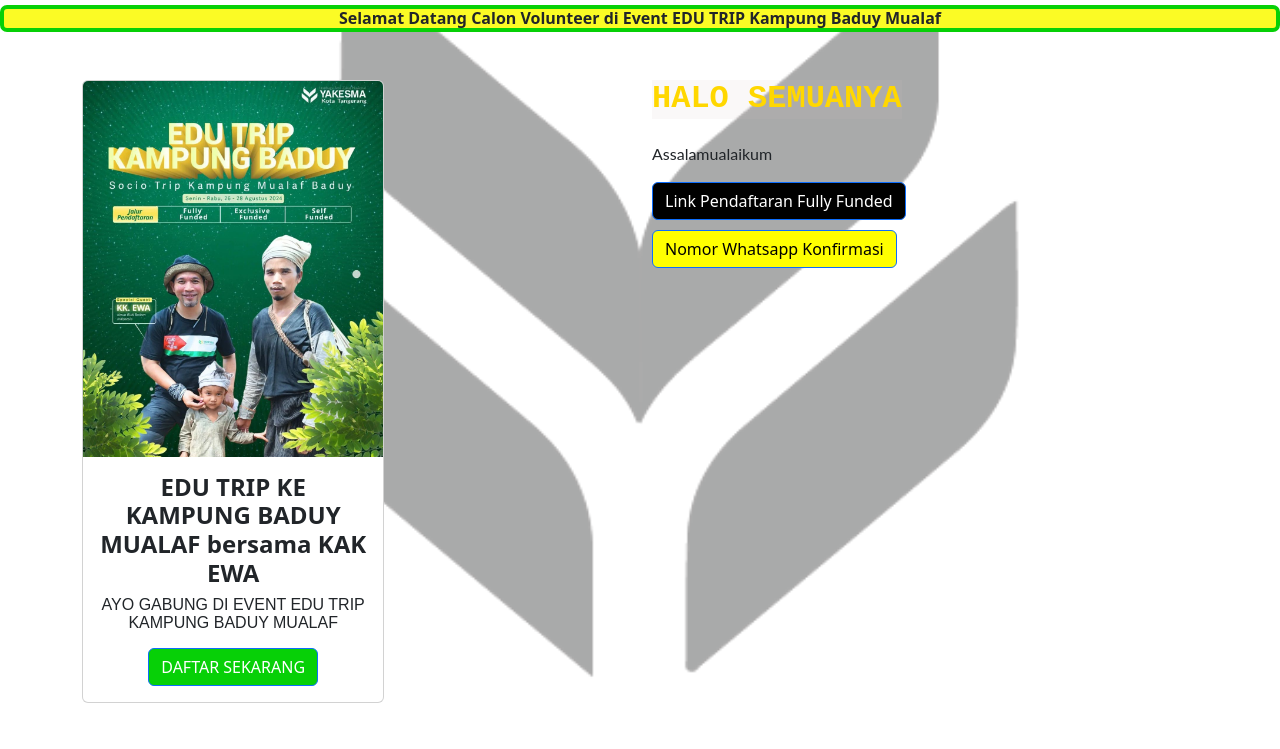
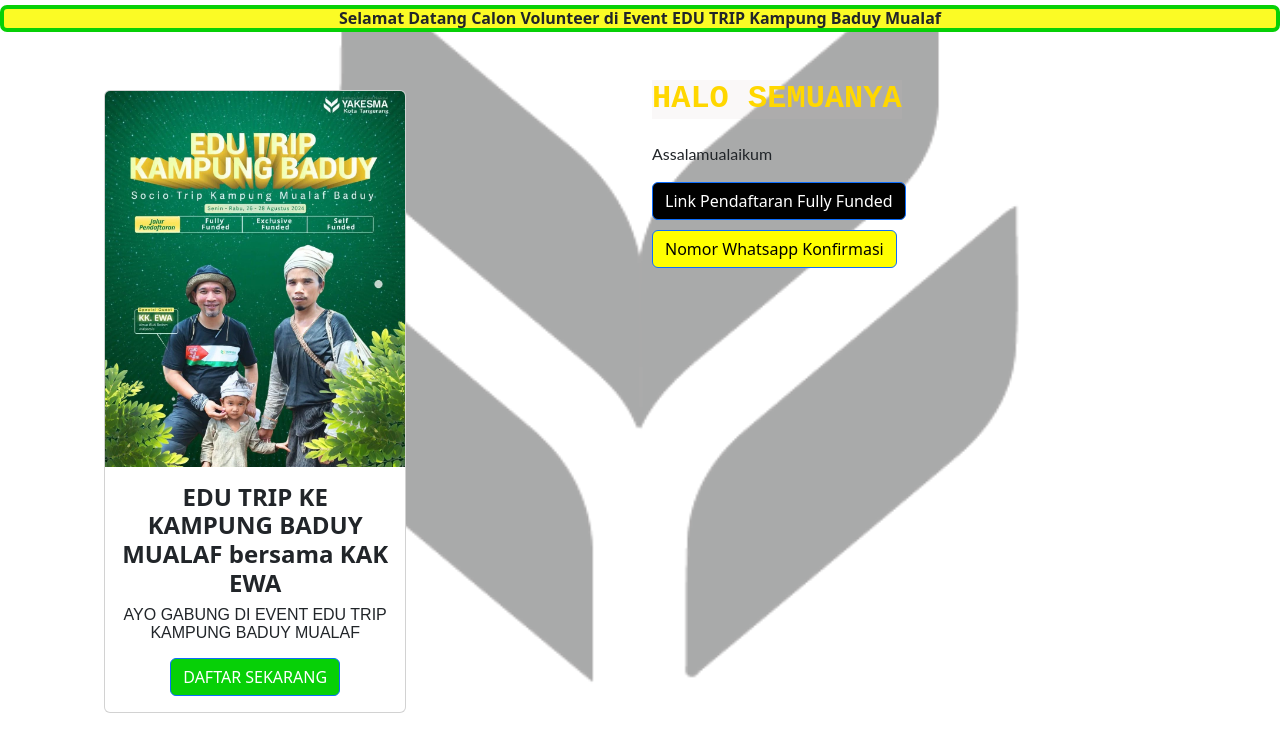
Before and after one commit to Leikaze/YakesmaTNG_ETB, a plain HTML site: page index.html in a window 1280 px wide. Shown: the part 51-800 px from the top of the page. Drawn offline with nearby package versions, Linux system fonts and the light colour scheme.

Commit message:
Update index.html

```diff
--- a/index.html
+++ b/index.html
@@ -23,8 +23,8 @@
         <div class="row">
 
 <!-- KOLOM KARTU -->
-        <div class="col-md-6">
-            <div class="card" style="width: 8cm; text-align: center; position: relative; margin-right: 20px;">
+        <div class="col-md-6" style="padding-top: 10px;">
+            <div class="card" style="width: 8cm; text-align: center; position: relative; margin-left: 22px;">
             <img src="Images/Yakesma ETB.jpg" class="card-img-top" alt="">
                 <div class="card-body" style="">
                 <h4 class="card-title" style="font-weight: 650;">EDU TRIP KE KAMPUNG BADUY MUALAF bersama KAK EWA</h4>
```
